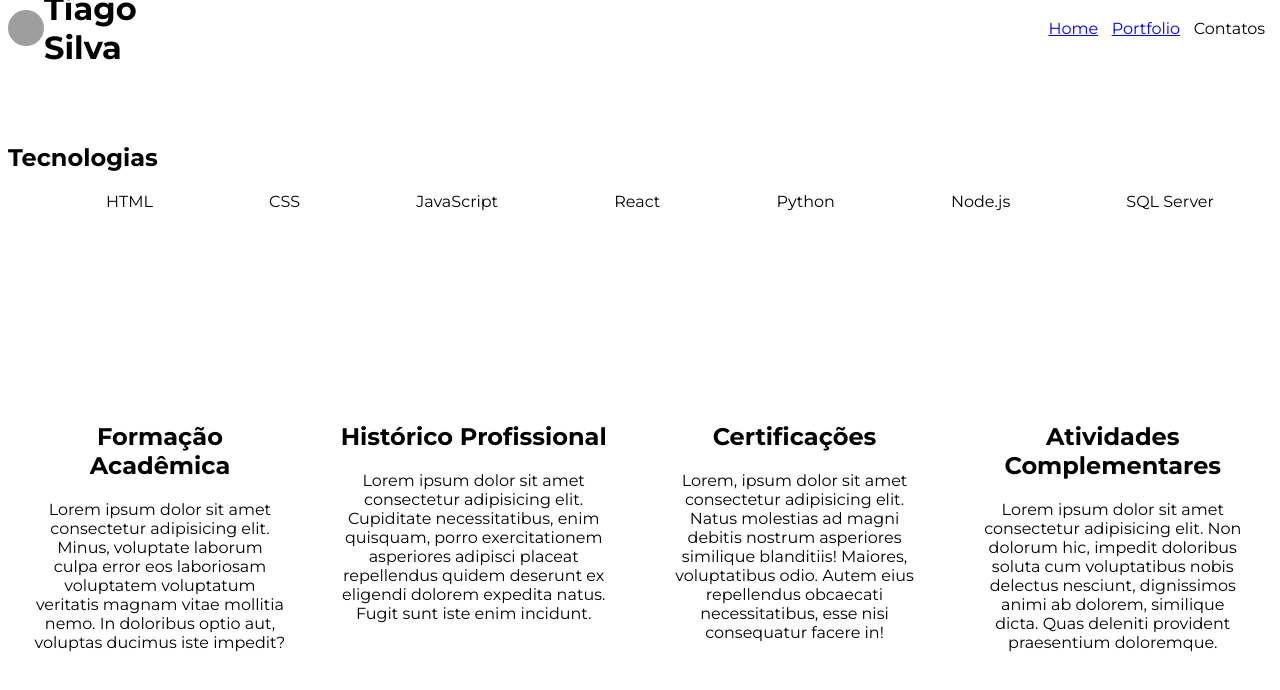
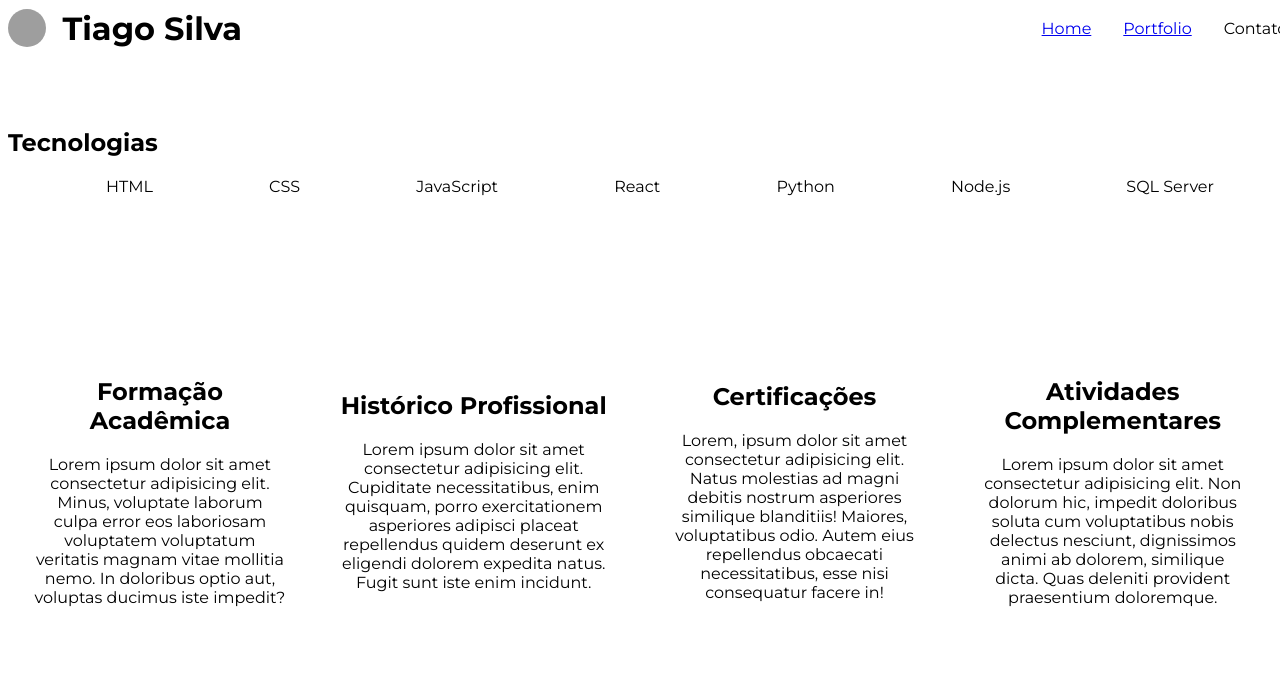
Before and after one commit to tiagoproedu/site_curriculo, a React (Vite) app: page / in a window 1280 px wide. Shown: the top 690 px of the page. Built offline with nearby package versions, Linux system fonts and the light colour scheme; grey boxes are pictures that could not be loaded.

Commit message:
alter css do header e add display grid na home

```diff
--- a/src/pages/Home/style.css
+++ b/src/pages/Home/style.css
@@ -1,8 +1,16 @@
 #home{
-    display: flex;
-    flex-direction: column;
-    justify-content: space-around;
+    display: grid;
+    grid-template-areas:
+    ". . . ."
+    ". skills skills ."
+    ". infos infos ."
+    ". infos infos ."
+    ". . . ."
+    ;
     height: 90vh;
+}
+#skills{
+    grid-area: skills;
 }
 .techs{
     display: flex;
@@ -11,6 +19,8 @@
 }
 #infos{
     display: flex;
+    align-items: center;
+    grid-area: infos;
 }
 .card{
     text-align: center;
--- a/src/style.css
+++ b/src/style.css
@@ -10,18 +10,17 @@ body{
 }
 .perfil{
     display: flex;
-    justify-content: space-evenly;
+    gap: 1rem;
     align-items: center;
-    width: 16vw;
 }
 .perfil img{
     border-radius: 50%;
-    width: 36px;
-    height: 36px;
+    width: 2.4rem;
+    height: 2.4rem;
 }
 .navbar{
     display: flex;
-    justify-content: space-around;
+    gap: 2rem;
     align-items: center;
     list-style: none;
     width: 18vw;
```
